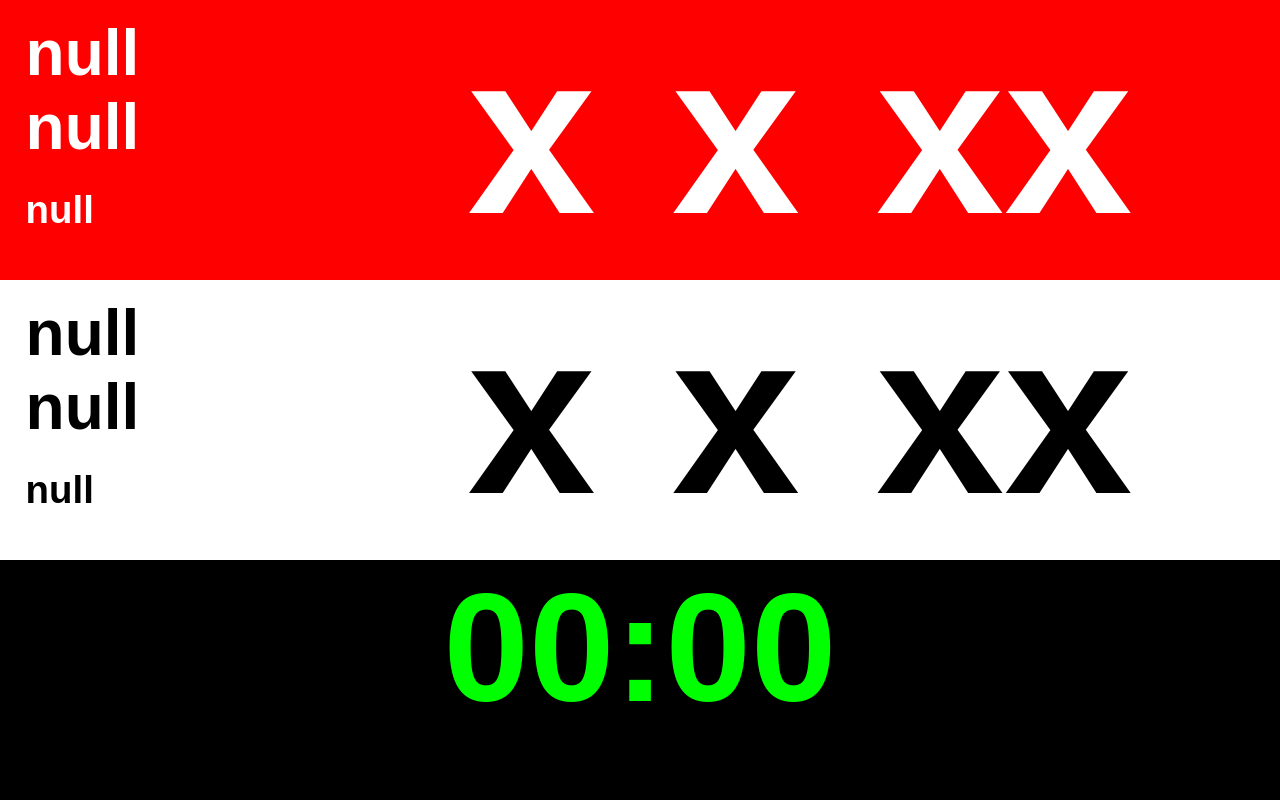
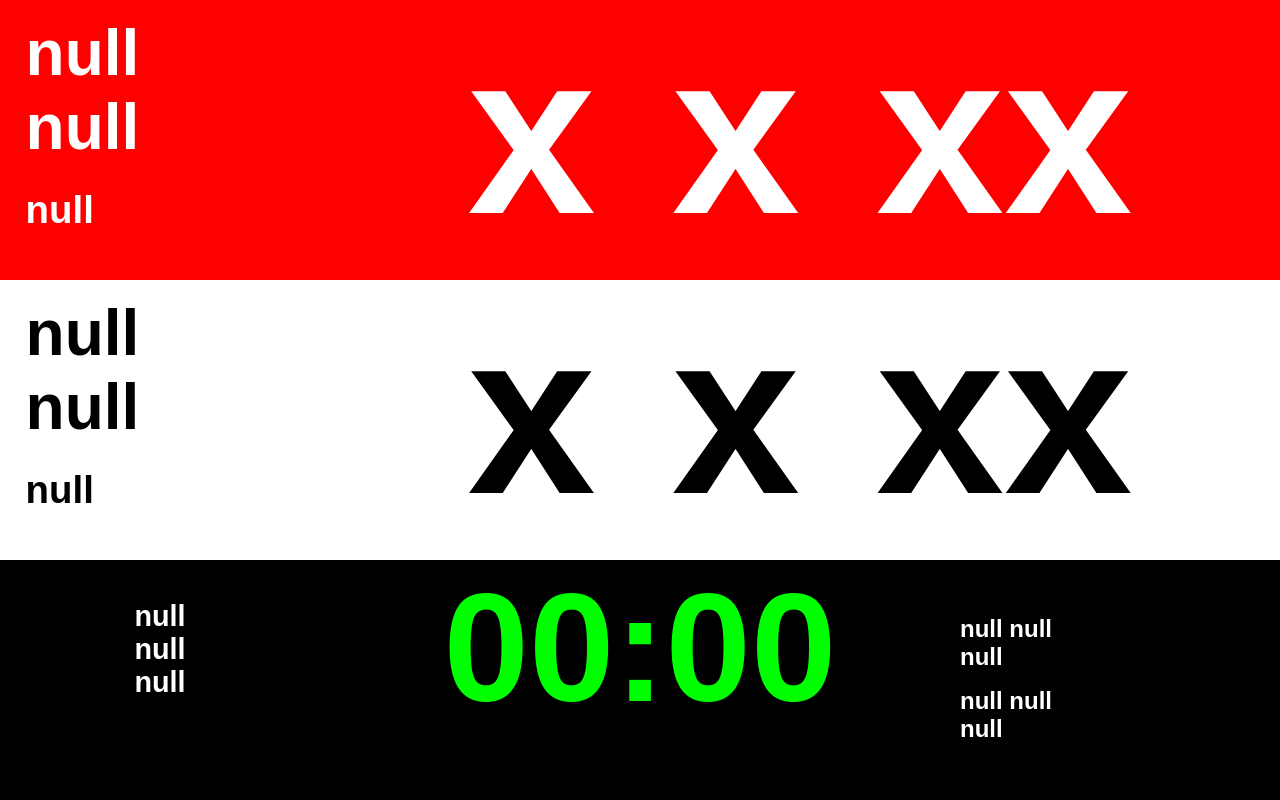
Before and after one commit to Quentin-Poisblaud/Scoreboard-2025, a plain HTML site: page afficheur/index.html in a window 1280 px wide. Drawn offline with Linux system fonts and the light colour scheme; no server answers.

Commit message:
fix btm color

```diff
--- a/afficheur/index.html
+++ b/afficheur/index.html
@@ -41,6 +41,7 @@
                         text-align: center;
                         margin: 5vh 2vw;
                         font-size: 1.8em;
+                        color: white;
                     "></div>
             </div>
             <div class="clock" id="clock">00:00</div>
@@ -49,11 +50,15 @@
                     Se prépare :
                 </div>
 
-                <div id="p1" style="margin-block: 5%; font-size: 1.5em">
+                <div
+                    id="p1"
+                    style="margin-block: 5%; font-size: 1.5em; color: white">
                     <div>null null</div>
                     <div>null</div>
                 </div>
-                <div id="p2" style="margin-block: 5%; font-size: 1.5em">
+                <div
+                    id="p2"
+                    style="margin-block: 5%; font-size: 1.5em; color: white">
                     <div>null null</div>
                     <div>null</div>
                 </div>
```
